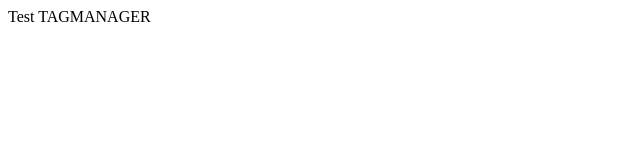
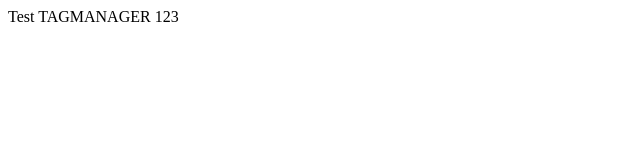
Before and after one commit to darkzerox/testTag, a plain HTML site: page index.html in a window 1280 px wide. Shown: the full height of the page, 0-640 px from the left. Drawn offline with Linux system fonts and the light colour scheme.

Commit message:
test tag

```diff
--- a/index.html
+++ b/index.html
@@ -26,12 +26,11 @@
   </script>
   <!-- End Google Tag Manager -->
 
-
 </head>
 
 <body>
 
-  Test TAGMANAGER
+  Test TAGMANAGER 123
 
   <!-- Google Tag Manager (noscript) -->
   <noscript><iframe src="https://www.googletagmanager.com/ns.html?id=GTM-TLNRZDX" height="0" width="0" style="display:none;visibility:hidden"></iframe></noscript>
```
